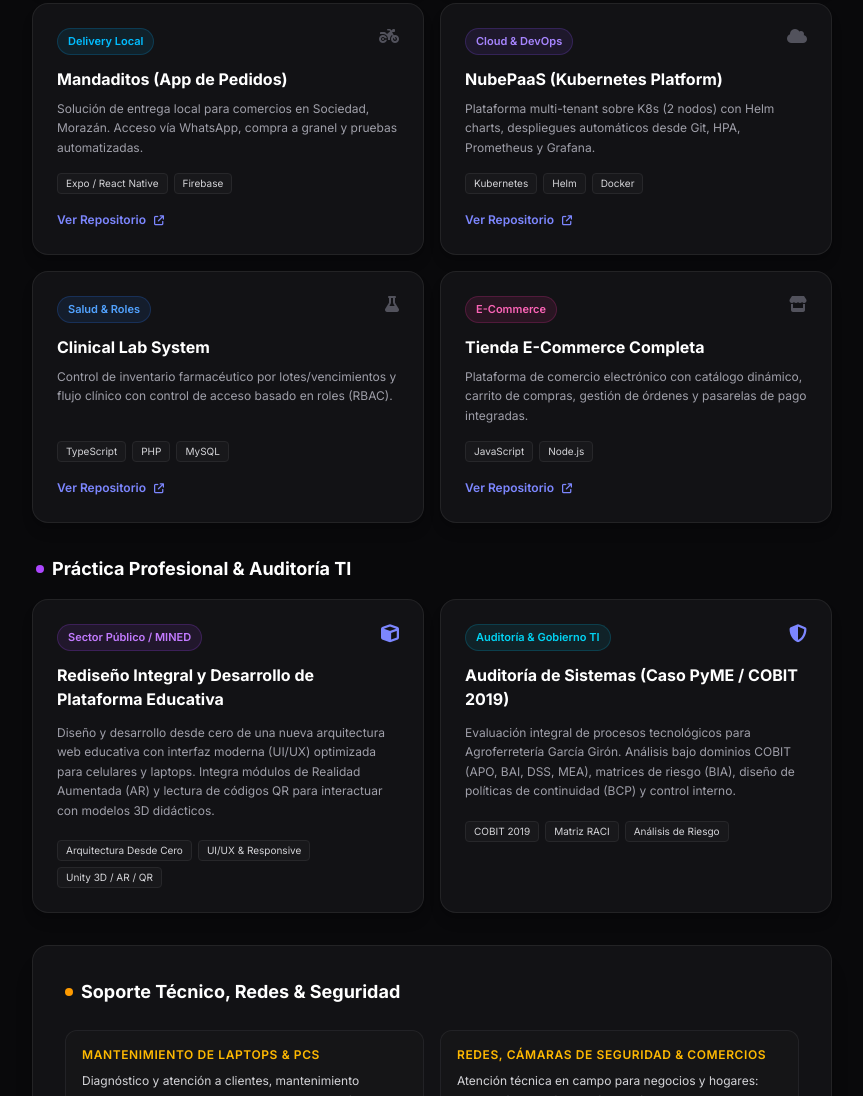
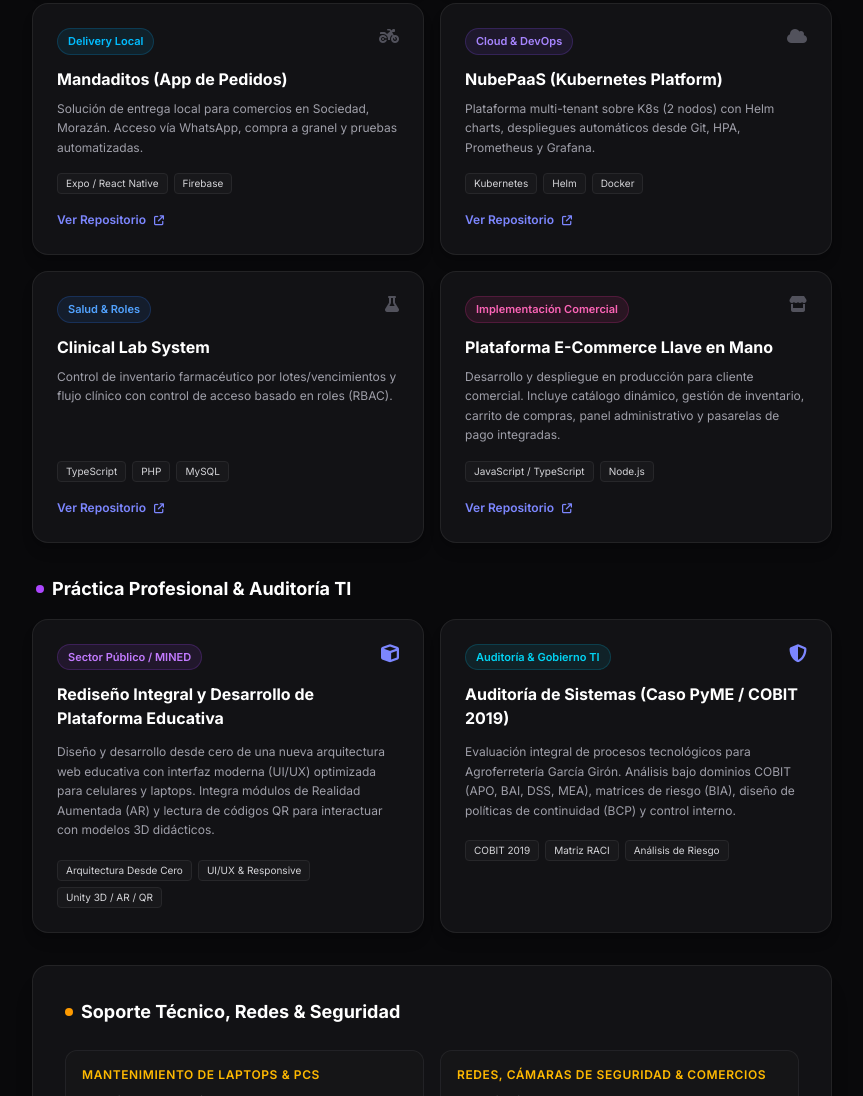
Before and after one commit to maxi300/maxi300.github.io, a plain HTML site: page index.html in a window 1280 px wide. Shown: the part 801-1897 px from the top of the page, without its empty margins (416-1279 px from the left). Drawn offline with nearby package versions, Linux system fonts and the light colour scheme.

```diff
--- a/index.html
+++ b/index.html
@@ -240,28 +240,27 @@
                     </div>
 
                     <!-- 6. E-commerce Completa -->
+               <!-- 6. E-commerce Completa -->
 <div class="bg-[#121215] border border-zinc-800/80 rounded-2xl p-5 sm:p-6 flex flex-col justify-between hover:border-zinc-700 transition shadow-lg group">
     <div>
         <div class="flex justify-between items-start gap-2 mb-3">
-                                <span class="text-[11px] font-semibold px-2.5 py-1 rounded-full bg-pink-500/10 text-pink-400 border border-pink-500/20">E-Commerce</span>
+            <span class="text-[11px] font-semibold px-2.5 py-1 rounded-full bg-pink-500/10 text-pink-400 border border-pink-500/20">Implementación Comercial</span>
             <i class="fa-solid fa-store text-zinc-600 group-hover:text-indigo-400 transition"></i>
         </div>
-                            <h4 class="text-base font-bold text-white mb-2">Tienda E-Commerce Completa</h4>
+        <h4 class="text-base font-bold text-white mb-2">Plataforma E-Commerce Llave en Mano</h4>
         <p class="text-xs text-zinc-400 leading-relaxed mb-4">
-                                Plataforma de comercio electrónico con catálogo dinámico, carrito de compras, gestión de órdenes y pasarelas de pago integradas.
+            Desarrollo y despliegue en producción para cliente comercial. Incluye catálogo dinámico, gestión de inventario, carrito de compras, panel administrativo y pasarelas de pago integradas.
         </p>
     </div>
     <div class="space-y-3">
         <div class="flex flex-wrap gap-1.5">
-                                <span class="text-[10px] bg-zinc-900 border border-zinc-800 px-2 py-0.5 rounded text-zinc-300">JavaScript</span>
+            <span class="text-[10px] bg-zinc-900 border border-zinc-800 px-2 py-0.5 rounded text-zinc-300">JavaScript / TypeScript</span>
             <span class="text-[10px] bg-zinc-900 border border-zinc-800 px-2 py-0.5 rounded text-zinc-300">Node.js</span>
         </div>
         <a href="https://github.com/maxi300/TIENDA-ECCOMERCE-COMPLETA-" target="_blank" class="inline-flex items-center gap-2 text-xs font-semibold text-indigo-400 hover:text-indigo-300 transition">
             Ver Repositorio <i class="fa-solid fa-arrow-up-right-from-square text-[10px]"></i>
         </a>
     </div>
-                    </div>
-
 </div>
             </section>
 
```
Lines whose indentation alone changed are shown as unchanged.
